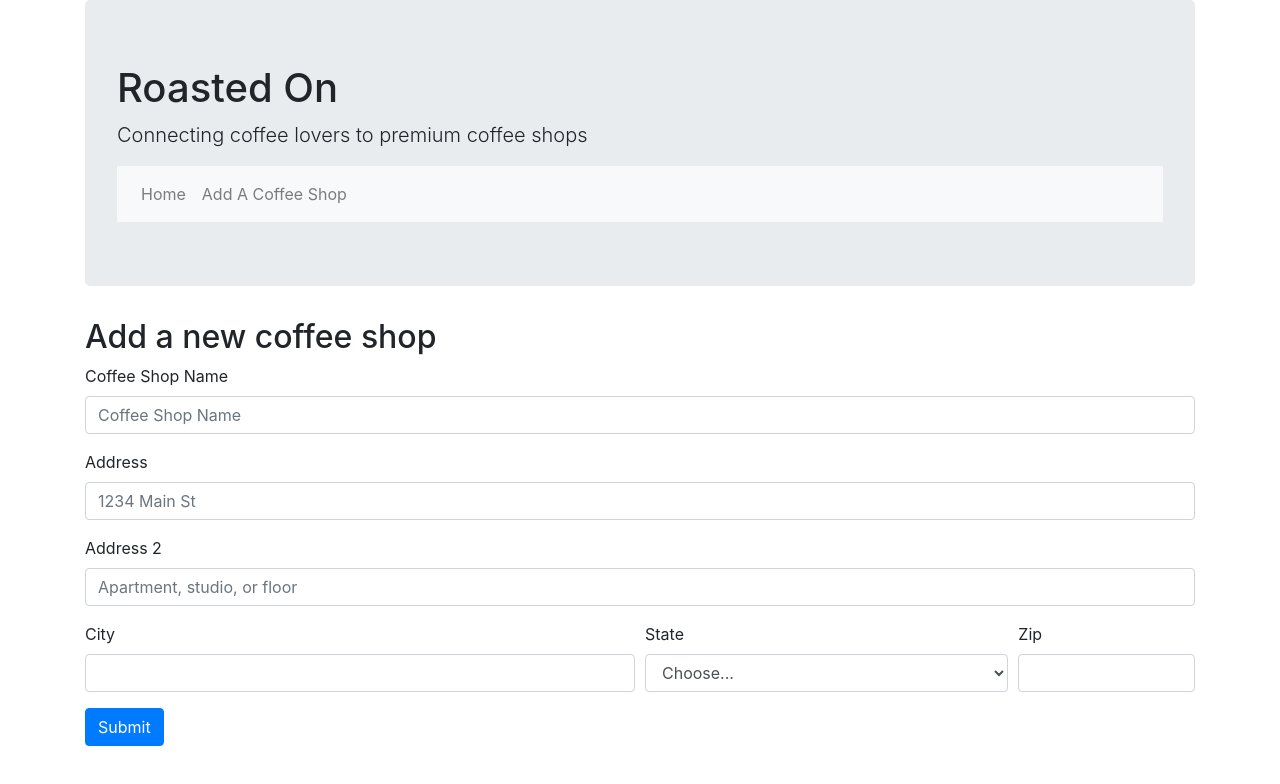
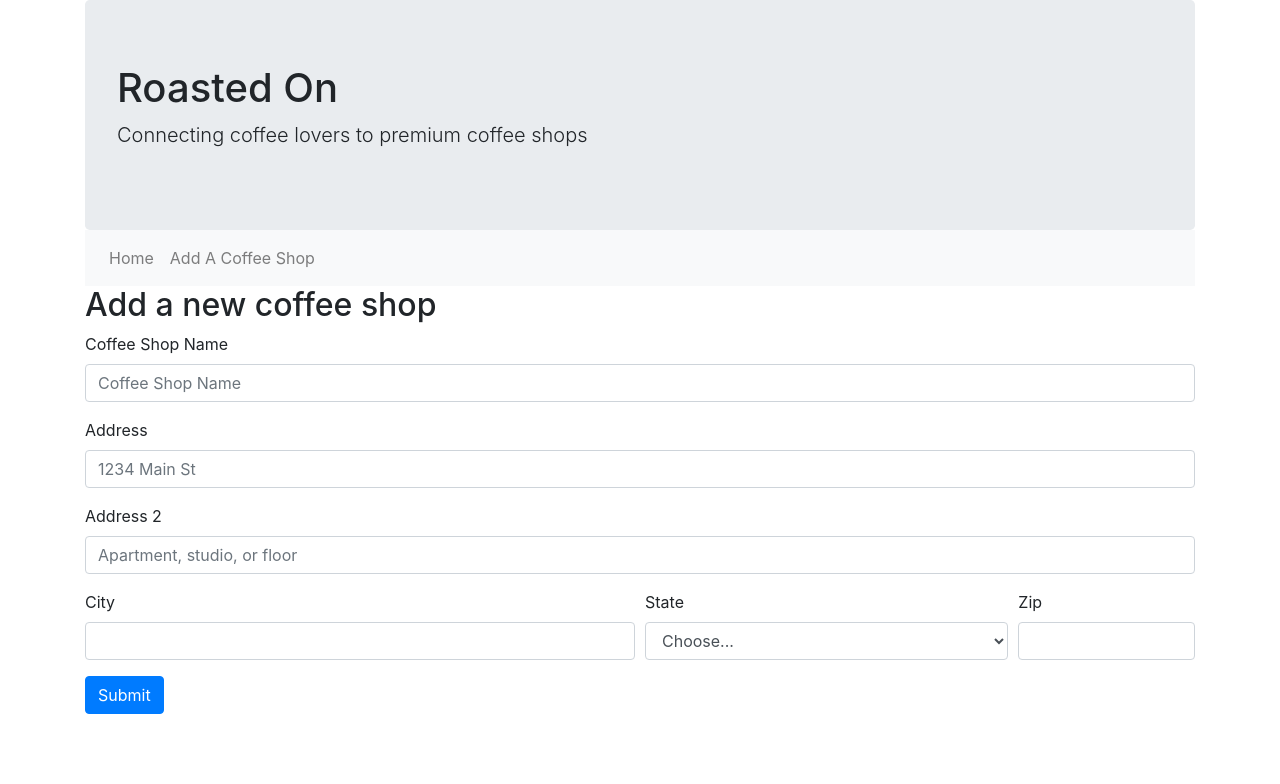
Before and after one commit to t-fa/roastedon, a React (Create React App) app in the folder frontend/: page /add in a window 1280 px wide. Shown: the top 784 px of the page. Built offline with nearby package versions, Linux system fonts and the light colour scheme.

Commit message:
Removed margin from jumbotron; added JSX fragment

```diff
--- a/frontend/src/components/Header.js
+++ b/frontend/src/components/Header.js
@@ -3,9 +3,11 @@ import { Link } from 'react-router-dom';
 
 function Header() {
   return (
-    <div className="jumbotron">
-      <h1>Roasted On</h1>
-      <p className="lead">Connecting coffee lovers to premium coffee shops</p>
+    <>
+      <div className="jumbotron">
+        <h1>Roasted On</h1>
+        <p className="lead">Connecting coffee lovers to premium coffee shops</p>
+      </div>
 
       <nav className="navbar navbar-expand-lg navbar-light bg-light">
         <div className="collapse navbar-collapse" id="navbarNav">
@@ -23,7 +25,7 @@ function Header() {
           </ul>
         </div>
       </nav>
-    </div>
+    </>
   );
 }
 
--- a/frontend/src/index.css
+++ b/frontend/src/index.css
@@ -12,6 +12,6 @@ code {
     monospace;
 }
 
-/* .jumbotron {
-  background-color: #542903;
-} */
+.jumbotron {
+  margin: 0;
+}
--- a/frontend/src/index.js
+++ b/frontend/src/index.js
@@ -1,9 +1,9 @@
 import React from 'react';
 import ReactDOM from 'react-dom';
+import 'bootstrap/dist/css/bootstrap.min.css';
 import './index.css';
 import App from './App';
 import * as serviceWorker from './serviceWorker';
-import 'bootstrap/dist/css/bootstrap.min.css';
 
 ReactDOM.render(
   <React.StrictMode>
```
